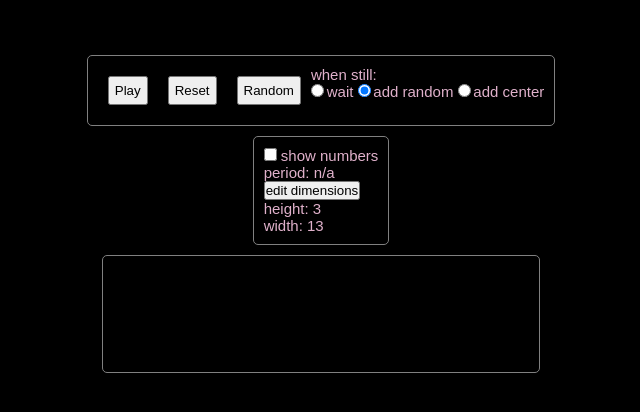
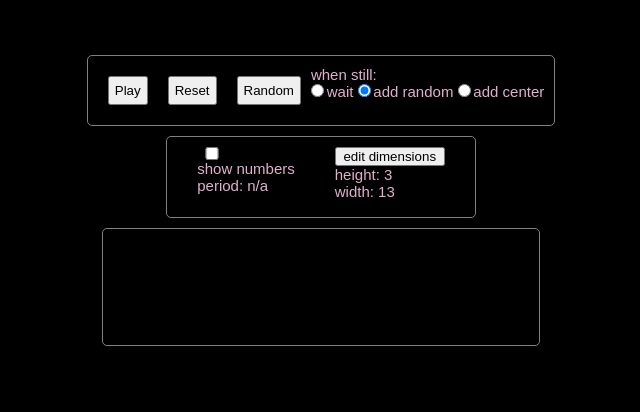
Before and after one commit to crashingbooth/react-sandpile, a React (Create React App) app: page / in a window 1280 px wide. Shown: the top 412 px of the page, without its empty margins (319-959 px from the left). Built offline with nearby package versions, Linux system fonts and the light colour scheme; no server answers.

Commit message:
uses input for dim

```diff
--- a/src/Components/Options.jsx
+++ b/src/Components/Options.jsx
@@ -1,27 +1,27 @@
 import React, { useState, useEffect, useContext, useRef } from 'react';
 import {conductorContext} from '../Providers/conductor';
-import SizePickers from './SizePickers';
-import 'react-dropdown/style.css';
-import Dropdown from 'react-dropdown';
+// import SizePickers from './SizePickers';
+// import 'react-dropdown/style.css';
+// import Dropdown from 'react-dropdown';
 
 const Options = (props) => {
   const { showNumbers, setShowNumbers, period, occupancy, dim, setDimAndReset } = useContext(conductorContext);
   const [sizeEditing, setSizeEditing] = useState(false);
-  const localDim = useRef();
+  const [localDim, setLocalDim] = useState();
   const options = Array.from({length: 20}, (x, i) => i + 3);
   const changeValue = (action) => {
     setShowNumbers(!showNumbers);
   }
 
   useEffect(() => {
-    if (localDim.current !== dim) {
-      localDim.current = dim;
+    if (localDim !== dim) {
+      setLocalDim(dim);
   }
   },[dim])
 
   const editClicked = () => {
     if (sizeEditing) {
-      setDimAndReset(dim)
+      setDimAndReset(localDim)
       setSizeEditing(false)
     } else {
       setSizeEditing(true)
@@ -29,28 +29,38 @@ const Options = (props) => {
   }
 
   const setHeight = e => {
-    localDim.current.height = e.value;
+    setLocalDim({...localDim, height: e.target.value})
   }
 
   const setWidth = e => {
-    localDim.current.width = e.value;
+    setLocalDim({...localDim, width: e.target.value})
   }
 
   return (
     <>
       <div className="section">
         <div className="options">
-          <div className="Options__stale-action">
+          <div className="options__basic options__section">
             <div>
               <input type="checkbox" checked={showNumbers} onChange={changeValue} /><label> show numbers </label>
             </div>
             <p>{occupancy && `grains: ${occupancy.gridTotal} - ${(parseFloat(occupancy.ratio) * 100).toFixed(2)}%`}</p>
             <p>{`period: ${period}`}</p>
           </div>
-          <button onClick={editClicked}>{sizeEditing ? "restart" : "edit dimensions"}</button>
-          {!sizeEditing && <div><p>{`height: ${dim.height}`}</p><p>{`width: ${dim.width}`}</p></div>}
-          {sizeEditing && <div><Dropdown options={options} onChange={setHeight} value={dim.height} placeholder="Height" />
-          <Dropdown options={options} onChange={setWidth} value={dim.width} placeholder="Width" /></div>}
+          <div className="options__size-picker options__section">
+            <button onClick={editClicked}>{sizeEditing ? "restart" : "edit dimensions"}</button>
+            {!sizeEditing && <div><p>{`height: ${dim.height}`}</p><p>{`width: ${dim.width}`}</p></div>}
+            {sizeEditing && <div>
+              <div className="options__picker-row">
+                  <label>height: </label>
+                  <input className="options__input" onChange={setHeight} value={localDim.height} placeholder="height" />
+                </div>
+                <div className="options__picker-row">
+                <label>width:</label>
+                  <input className="options__input" onChange={setWidth} value={localDim.width} placeholder="width" />
+                </div>
+            </div>}
+          </div>
         </div>
       </div>
     </>
--- a/src/Providers/conductor.js
+++ b/src/Providers/conductor.js
@@ -173,6 +173,7 @@ const Conductor = (props) => {
   }
 
   const setDimAndReset = newDim => {
+    console.log(newDim);
     setDim(newDim);
     reset();
   }
--- a/src/sass/main.scss
+++ b/src/sass/main.scss
@@ -72,6 +72,39 @@ body {
   }
 }
 
+.options {
+  display: flex;
+  flex-direction: row;
+
+  label {
+    font-size: 1.5rem;
+  }
+
+  &__section {
+    display: flex;
+    flex-direction: column;
+    padding: 0 2rem;
+    min-height: 6rem;
+  }
+
+  &__size-picker {
+    width: 15rem;
+  }
+
+  &__picker-row {
+    display: flex;
+    flex-direction: row;
+    justify-content: space-between;
+    font-size: 1.3rem;
+  }
+
+  input {
+    width: 3rem;
+    display: block;
+    text-align: right;
+  }
+}
+
 .btn {
 
 }
```
